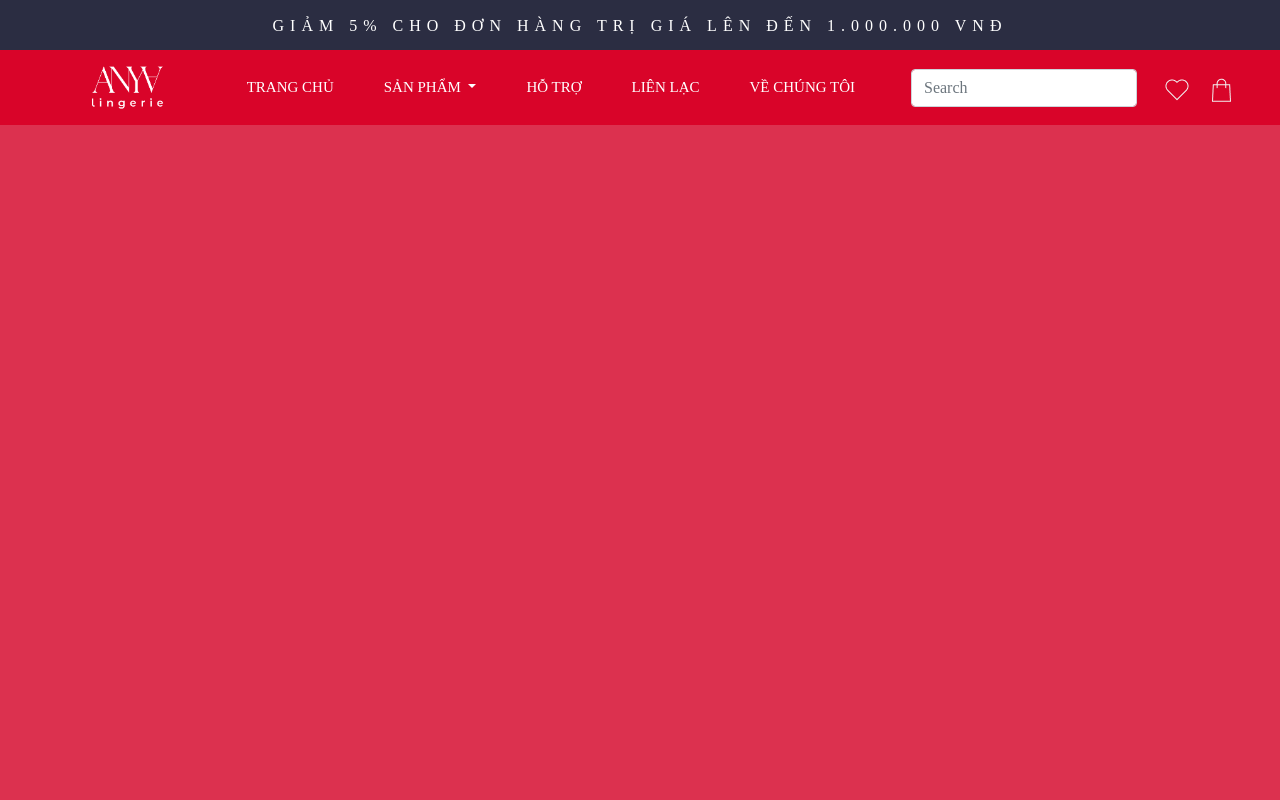
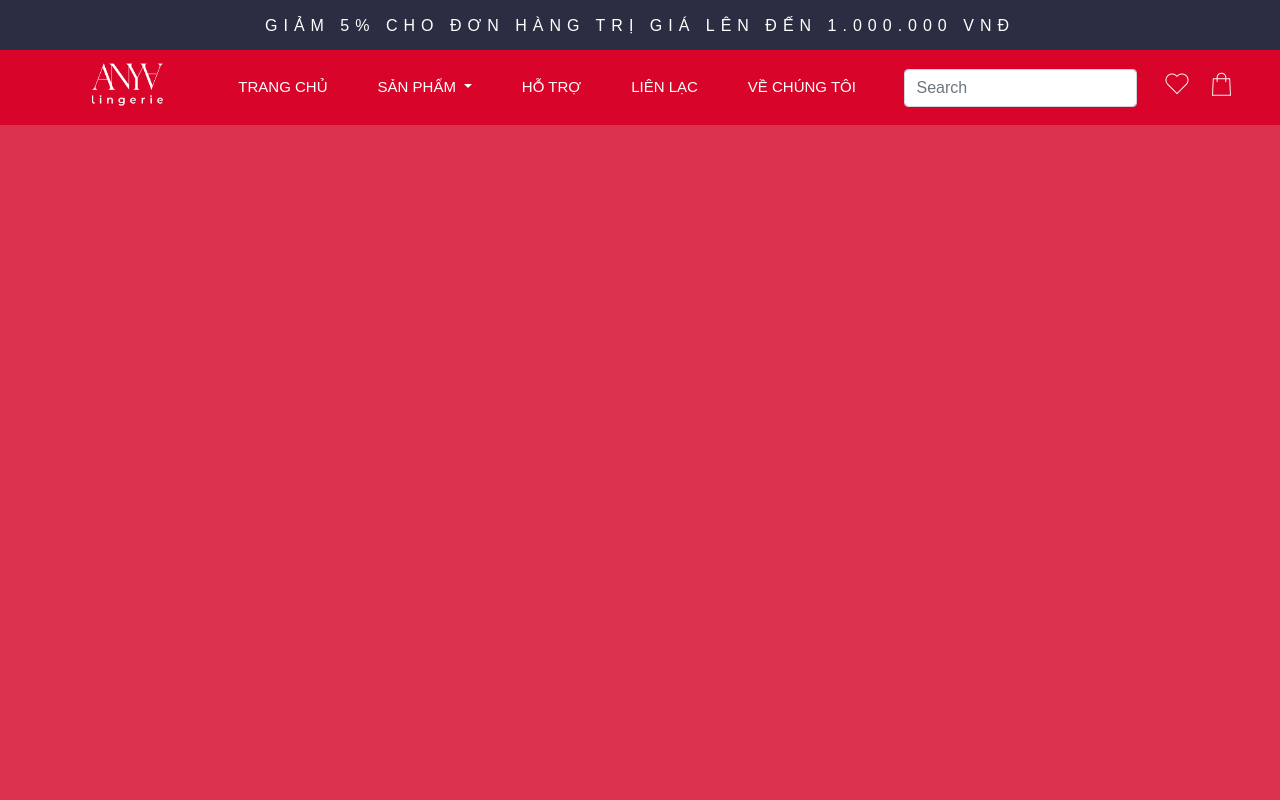
Before and after one commit to dph1209/Web_Ban_Hang, a plain HTML site: page index.html in a window 1280 px wide. Shown: the top 800 px of the page. Drawn offline with nearby package versions, Linux system fonts and the light colour scheme.

Commit message:
some basic optimize

```diff
--- a/CSS/home.css
+++ b/CSS/home.css
@@ -2,20 +2,22 @@
     margin: 0;
     padding: 0;
     border: 0;
-    font-size: 100%;
-    font-family: Montserrat;
+    box-sizing: border-box;
+}
+
+*::before, *::after {
+    box-sizing: inherit;
+}
+
+img {
+    display: block;
+    max-width: 100%;
 }
 
 html, body{
-    margin: 0;
-    padding: 0;
-    height: 100%;
-    width: 100%;
-    max-width: 100%;
-}
-
-img {
-    max-width: 100%;
+    min-height: 100%;
+    font-size: 100%;
+    font-family: Montserrat, sans-serif;
 }
 
 /* Header */
@@ -36,7 +38,7 @@ img {
 #header .first_head p{
     font-weight: 500;
     font-size: 16px;
-    line-height: 19.5px;
+    line-height: 20px;
     letter-spacing: 6px;
     padding-top: 16px;
 }
@@ -50,8 +52,7 @@ img {
 }
 
 #header .navbar {
-    background: #D90429;
-    background-image: none;
+    background: #D90429 none;
 }
 
 #header .navbar,
--- a/HTML/home.html
+++ b/index.html
@@ -67,7 +67,7 @@
                     </div>
                     <div class="navbar-icons">
                         <a class="navbar-brand" href="#link" aria-label="Cart"><img src="/Image/Heart.png" style="height: 24px; width: 24px;"></a>
-                        <a class="navbar-brand" href="#link" aria-label="Cart"><img src="/Image/shopping bag.png" style="height: 24px; width: 24px;"></a>
+                        <a class="navbar-brand" href="#link" aria-label="Cart"><img src="/Image/shopping%20bag.png" style="height: 24px; width: 24px;"></a>
                     </div>
                 </div>
             </div>
```
Also changed, not shown: 1 other file.
